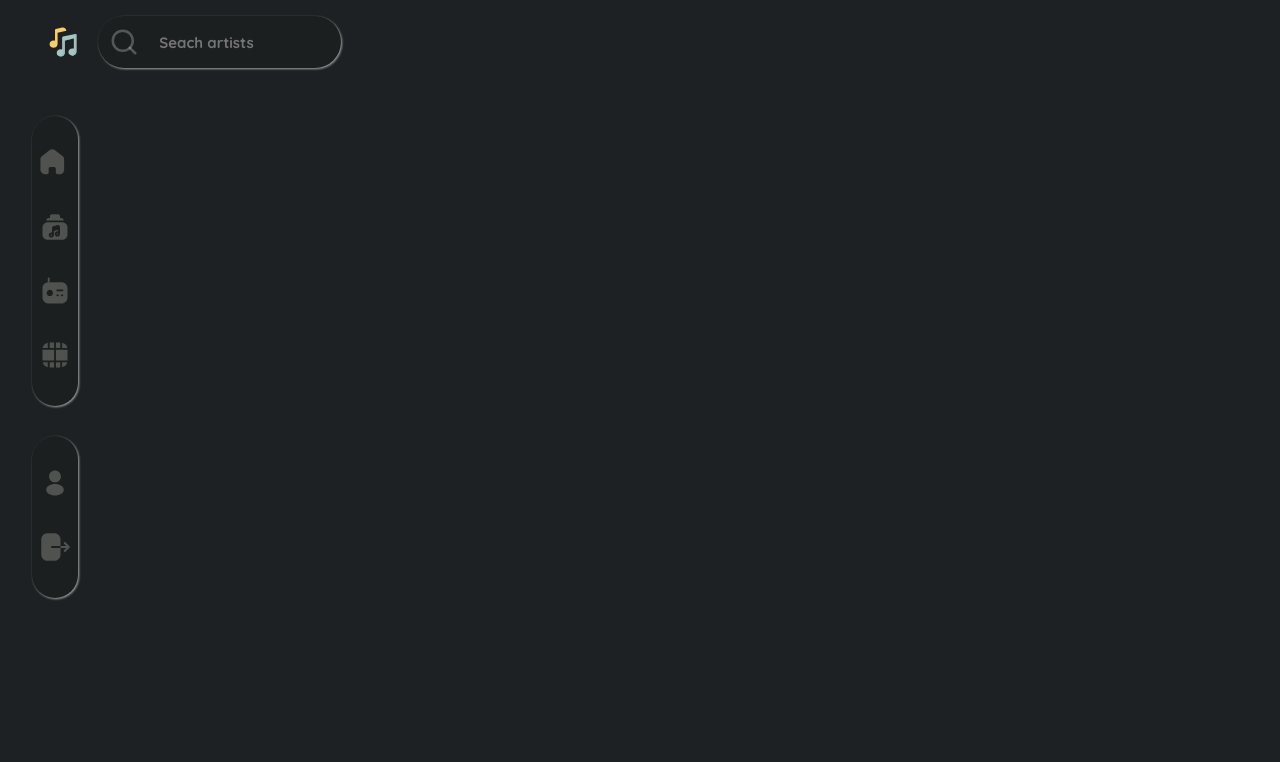
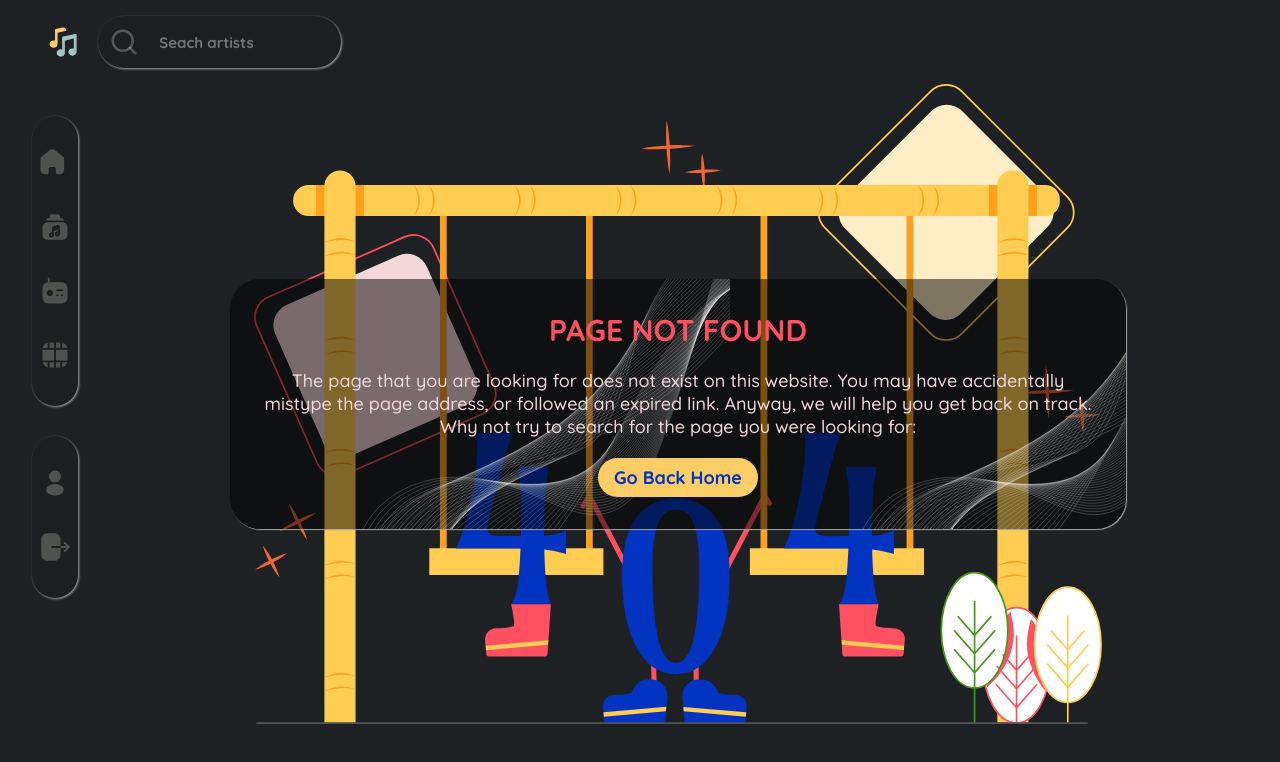
Before and after one commit to TonniPaul/musica, a React (Vite) app: page /collection in a window 1280 px wide. Before the commit this address had no page. Shown: the top 762 px of the page. Built offline with nearby package versions, Linux system fonts and the light colour scheme.

Commit message:
created Error Page

```diff
--- a/src/App.jsx
+++ b/src/App.jsx
@@ -7,6 +7,7 @@ import Profile from './Pages/profile/Profile'
 import Video from './Pages/video/Video'
 import Playlist from './Pages/playlist/Playlist'
 import HomePage from './Pages/homePage/HomePage'
+import ErrorPage from "./Pages/error/ErrorPage";
 
 function App() {
   return (
@@ -20,6 +21,7 @@ function App() {
           <Route path="log-out" element={<LogOut />} />
           <Route path="/profile" element={<Profile />} />
           <Route path="/videos" element={<Video />} />
+          <Route path="*" element={<ErrorPage />} />
         </Routes>
       </Navbar>
     </div>
--- /dev/null
+++ b/src/Pages/error/ErrorPage.jsx
@@ -0,0 +1,90 @@
+import { Link } from "react-router-dom";
+import error from "../../assets/404-error.svg";
+import { motion } from "framer-motion";
+
+const ErrorPage = () => {
+  return (
+    <motion.div
+      className="playlist-cont"
+      style={{
+        width: "100%",
+        height: "80vh",
+        position: "relative",
+      }}
+      whileInView={{
+        opacity: 1,
+        transform: "translateY(0)",
+      }}
+      initial={{
+        opacity: 0,
+      }}
+      transition={{
+        type: "tween",
+        duration: 1,
+      }}
+    >
+      <img
+        src={error}
+        alt="error 404"
+        style={{
+          width: "100%",
+          height: "100%",
+        }}
+      />
+      <div
+        style={{
+          position: "absolute",
+          top: "50%",
+          left: "50%",
+          transform: "translate(-50%, -50%)",
+          textAlign: "center",
+          color: "#f2d7db",
+          background: "url(./assets/herobg.svg) ",
+          padding: 32,
+          backgroundColor: " rgba( 0, 0.7, 0, 0.5) ",
+          boxShadow: " 1px 1px 1px var(--light) ",
+          borderRadius: 30,
+          display: "grid",
+          gap: 20,
+          width: "70vw",
+          fontSize: 18,
+        }}
+      >
+        <h3
+          style={{
+            color: "#ff5061",
+            fontWeight: 900,
+            fontSize: 30,
+          }}
+        >
+          PAGE NOT FOUND{" "}
+        </h3>
+        <p>
+          The page that you are looking for does not exist on this website. You
+          may have accidentally mistype the page address, or followed an expired
+          link. Anyway, we will help you get back on track. Why not try to
+          search for the page you were looking for:
+        </p>
+        <Link
+          to="/"
+          style={{
+            textDecoration: "none",
+            color: "#0234c1",
+            fontWeight: 900,
+            background: " var(--yellow) ",
+            padding: ".5rem 1rem",
+            width: "max-content",
+            textAlign: "center",
+            borderRadius: "20px",
+            justifySelf: "center",
+            fontWeight: 700,
+          }}
+        >
+          Go Back Home
+        </Link>
+      </div>
+    </motion.div>
+  );
+};
+
+export default ErrorPage;
--- a/src/UI/collectionCard/collectionCard.css
+++ b/src/UI/collectionCard/collectionCard.css
@@ -33,6 +33,7 @@
    left: 0;
    transition: var(--transition);
    transform: scale(1);
+   z-index: -1;
 }
 .collection-text-cont {
    position: absolute;
```
